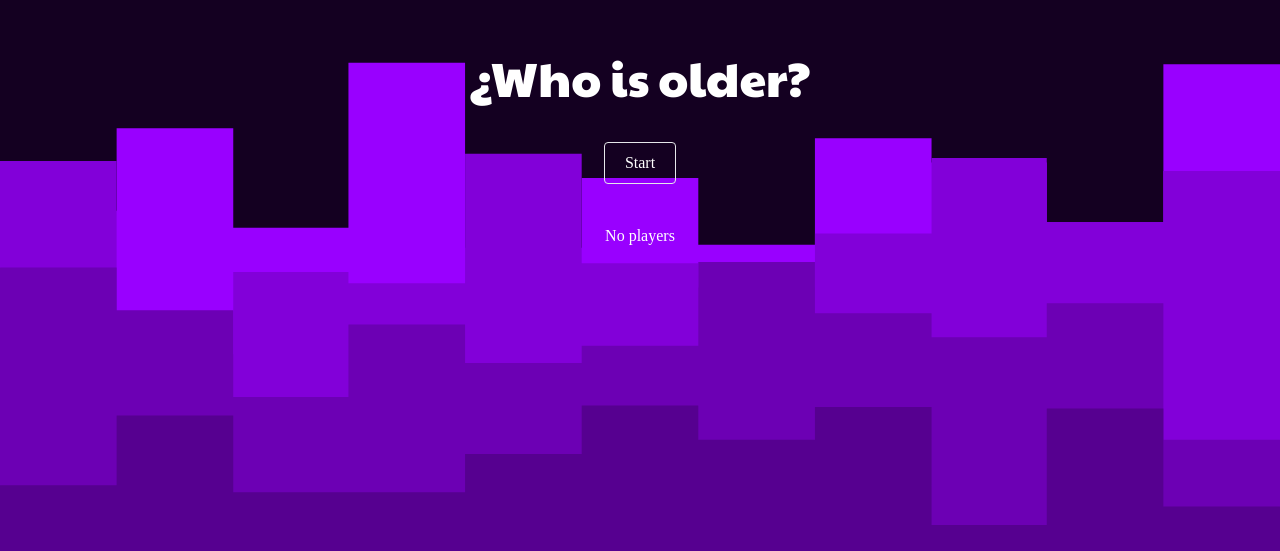
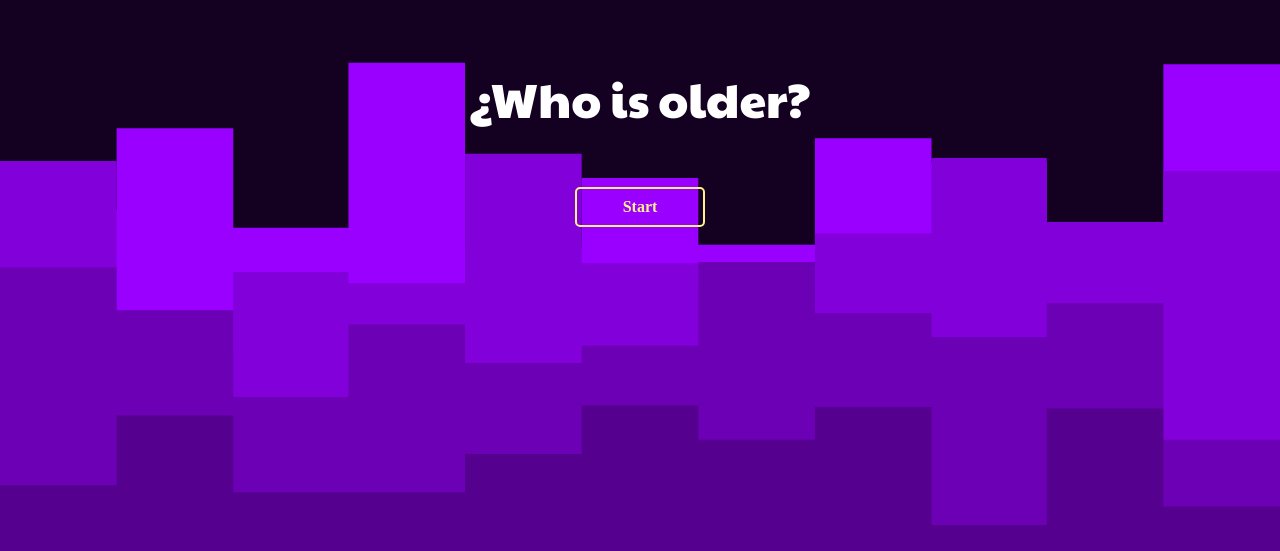
Before and after one commit to BrunoMont2003/football-quiz, a React (Vite) app: page / in a window 1280 px wide. Shown: the part 249-800 px from the top of the page. Built offline with nearby package versions, Linux system fonts and the light colour scheme; a web font is replaced by a local one.

Commit message:
add: button component, add: exit and start button customized

```diff
--- a/src/App.jsx
+++ b/src/App.jsx
@@ -1,4 +1,5 @@
 import React, { useState } from 'react'
+import { Button } from './components/Button'
 import { Play } from './components/Play'
 import { getPlayers } from './services/football'
 
@@ -20,21 +21,33 @@ export const App = () => {
     setPlayers(result)
     setLoading(false)
   }
+  const exit = (e) => {
+    e.preventDefault()
+    setPlaying(false)
+  }
 
   return (
     <section className='bg-main min-h-screen p-5 text-white flex gap-10 flex-col items-center justify-center'>
-      <h1 className='text-5xl'>¿Who is older?</h1>
+      <h1 className='text-5xl mb-6'>¿Who is older?</h1>
       {!playing && (
-        <button
-          className='border rounded px-5 py-2 hover:translate-y-1 ease-in-out duration-500'
-          onClick={async (e) => await handleClick(e)}
-        >
+        <Button color='yellow' onClick={async (e) => await handleClick(e)}>
           Start
-        </button>
+        </Button>
       )}
 
       {loading && <p>Loading...</p>}
-      {!loading && <Play players={players} />}
+      {!loading && playing && (
+        <main className='flex flex-col container items-center justify-center py-10 gap-10'>
+          <div className=''>
+            <Play players={players} />
+          </div>
+          <div className=''>
+            <Button color='red' onClick={exit}>
+              Exit
+            </Button>
+          </div>
+        </main>
+      )}
     </section>
   )
 }
--- /dev/null
+++ b/src/components/Button/index.jsx
@@ -0,0 +1,9 @@
+import React from 'react'
+import './style.scss'
+export const Button = ({ children, onClick, color = 'yellow' }) => {
+  return (
+    <button className={`css-button-sliding-to-top ${color}`} onClick={onClick}>
+      {children}
+    </button>
+  )
+}
--- /dev/null
+++ b/src/components/Button/style.scss
@@ -0,0 +1,52 @@
+$yellow: #fef08a;
+$red: #d90429;
+.css-button-sliding-to-top {
+  min-width: 130px;
+  height: 40px;
+  color: #fff;
+  padding: 5px 10px;
+  font-weight: bold;
+  cursor: pointer;
+  transition: all 0.3s ease;
+  position: relative;
+  display: inline-block;
+  outline: none;
+  border-radius: 5px;
+  z-index: 0;
+  background: transparent;
+  overflow: hidden;
+  &:hover {
+    color: #140021;
+  }
+  &:hover::after {
+    height: 100%;
+  }
+  &:after {
+    content: '';
+    position: absolute;
+    z-index: -1;
+    transition: all 0.3s ease;
+    left: 0;
+    bottom: 0;
+    height: 0;
+    width: 100%;
+  }
+}
+.yellow {
+  color: $yellow;
+  border: 2px solid $yellow;
+  &:after {
+    background: $yellow;
+  }
+}
+.red {
+  color: white;
+  border: 2px solid white;
+  &:after {
+    background: $red;
+  }
+  &:hover {
+    border-color: $red;
+    color: white;
+  }
+}
--- a/src/components/Play.jsx
+++ b/src/components/Play.jsx
@@ -6,8 +6,15 @@ export const Play = ({ players }) => {
   return (
     <section className='w-100 flex gap-5'>
       {players.length > 0 &&
-        players.map((player, index) => <Card player={player} key={index} />)}
-      {players.length === 0 && <p>No players</p>}
+        players.map((player, index) => (
+          <div
+            key={index}
+            className='flex flex-col md:flex-row gap-10 md:gap-y-0'
+          >
+            <Card player={player} />
+            <Card player={player} />
+          </div>
+        ))}
     </section>
   )
 }
```
